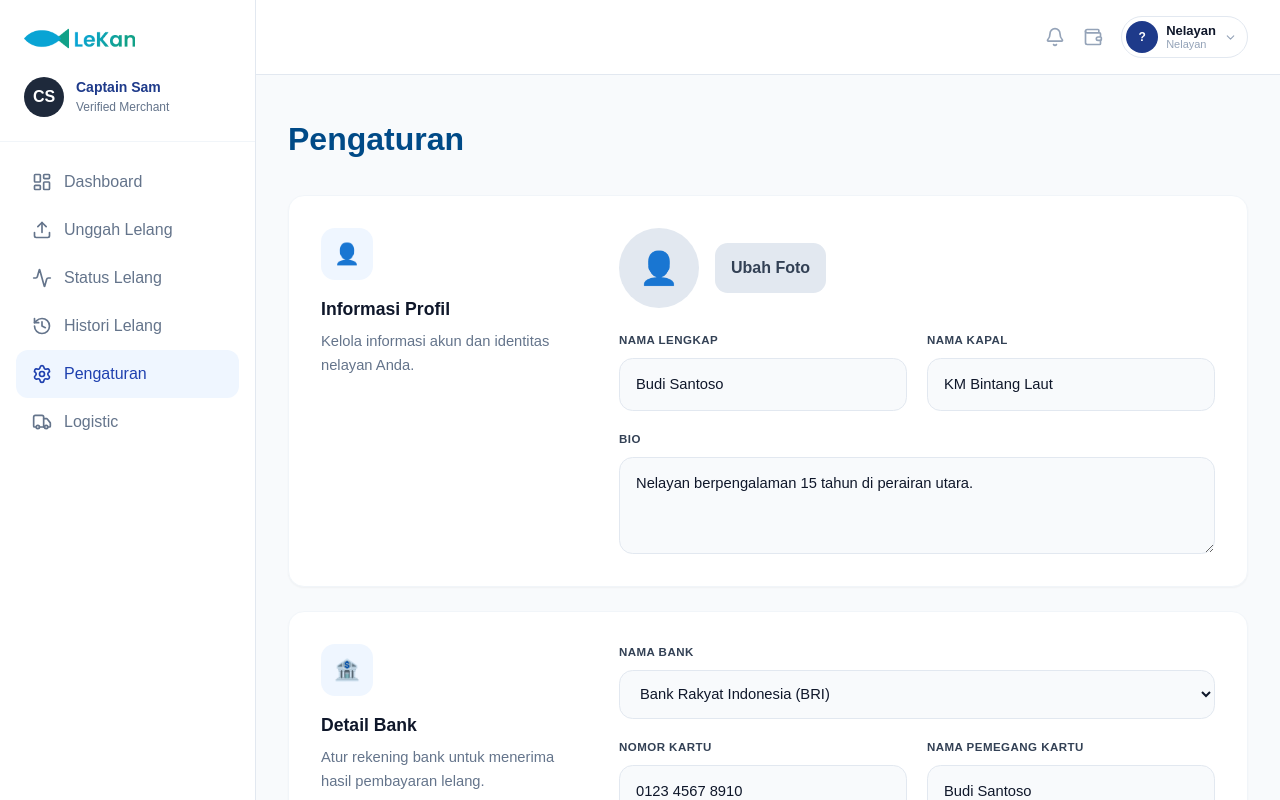
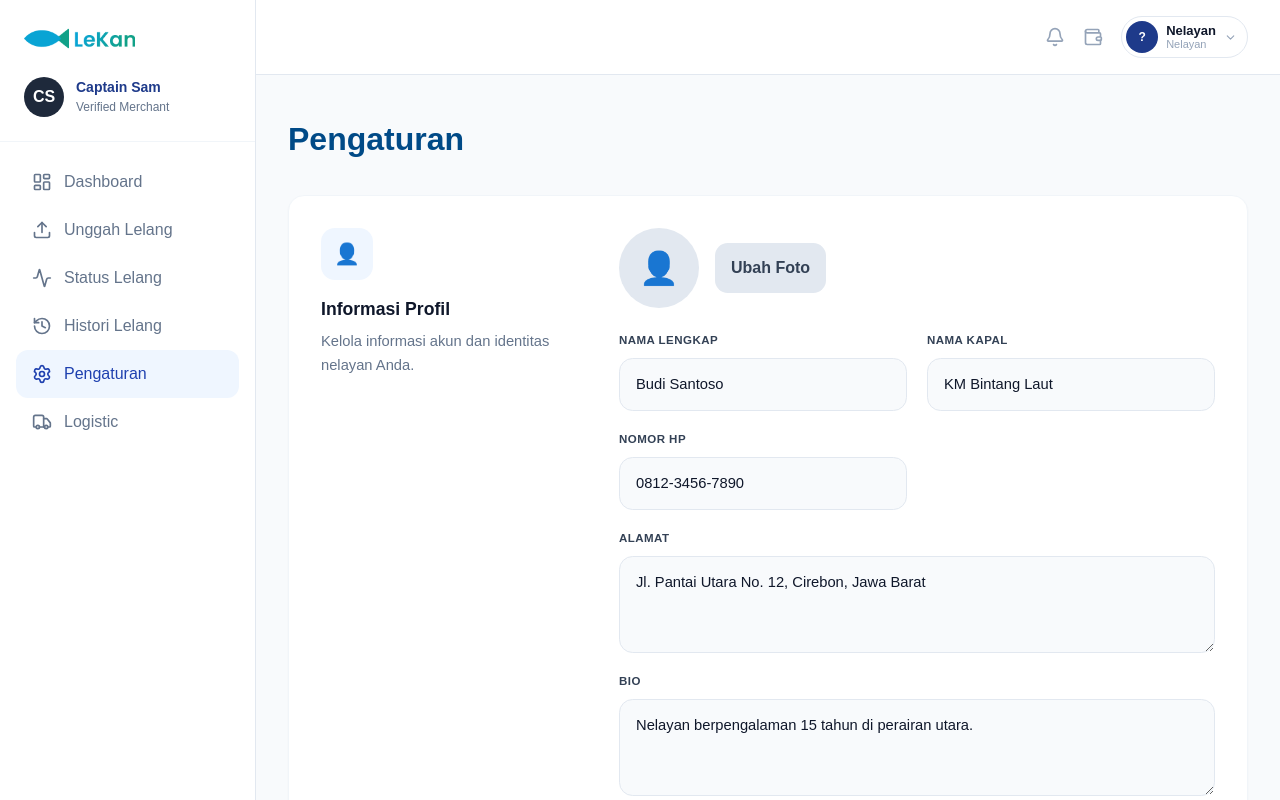
Before and after one commit to Quaaltagh/Lekan, a Next.js app: page /fisherman/settingsFisherman in a window 1280 px wide. Built offline with nearby package versions, Linux system fonts and the light colour scheme; no server answers.

Commit message:
update settings fisherman

```diff
--- a/src/app/fisherman/settingsFisherman/page.tsx
+++ b/src/app/fisherman/settingsFisherman/page.tsx
@@ -164,6 +164,22 @@ export default function SettingsPage() {
                   />
                 </div>
 
+                <div className={styles.formGroup}>
+                  <label>NOMOR HP</label>
+                  <input
+                  type="tel"
+                  defaultValue="0812-3456-7890"
+                  />
+                </div>
+
+                <div className={`${styles.formGroup} ${styles.fullWidth}`}>
+                  <label>ALAMAT</label>
+                  <textarea
+                  defaultValue="Jl. Pantai Utara No. 12, Cirebon, Jawa Barat"
+                  rows={3}
+                  />
+                </div>
+
                 <div className={`${styles.formGroup} ${styles.fullWidth}`}>
                   <label>BIO</label>
                   <textarea
```
Also changed, not shown: 1 other file (tests, documents, lock files or other folders).
